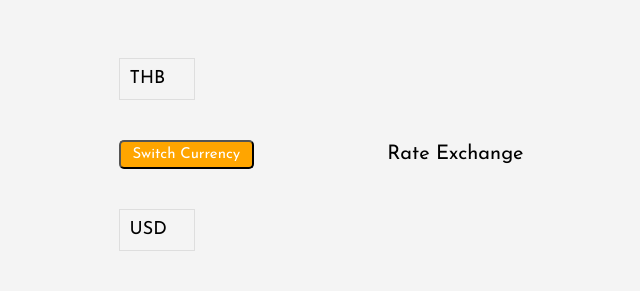
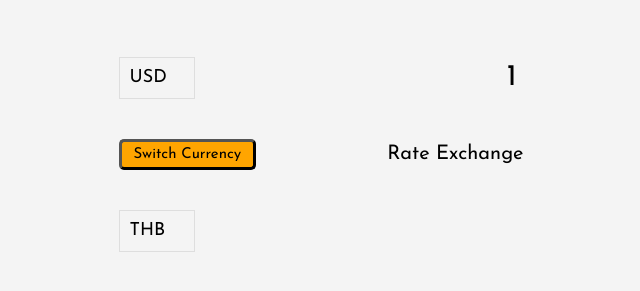
Before and after one commit to TanaphatSaeung/Converting_Currency, a plain HTML site: page index.html in a window 1280 px wide. Both pictures are taken after a click on the button "Switch Currency". Shown: the part 393-684 px from the top of the page, without its empty margins (314-954 px from the left). Drawn offline with Linux system fonts and the light colour scheme; no server answers.

Commit message:
Finish the projectg converting currency

```diff
--- a/index.html
+++ b/index.html
@@ -65,7 +65,7 @@
                 <option value="VND">VND</option>
                 <option value="ZAR">ZAR</option>
             </select>
-            <input type="number" id="amount-one">
+            <input type="number" id="amount-one" value="1">
         </div>
         <div class="swap-container">
             <button class="btn" id="btn">Switch Currency</button>
@@ -126,7 +126,7 @@
                 <option value="VND">VND</option>
                 <option value="ZAR">ZAR</option>
             </select>
-            <input type="number" id="amount-two">
+            <input type="number" id="amount-two" readonly>
         </div>
     </div>
     <script src="script.js"></script>
--- a/script.js
+++ b/script.js
@@ -5,7 +5,7 @@ const amount_one = document.getElementById('amount-one')
 const amount_two = document.getElementById('amount-two')
 
 const rateText = document.getElementById('rate')
-const btn = document.getElementById('btn')
+const swap = document.getElementById('btn')
 
 const calculateMoney = () =>{
     const one = currency_one.value
@@ -16,9 +16,18 @@ const calculateMoney = () =>{
     then(data=>{
         const rate = data['conversion_rates'][two]
         rateText.innerText = ` 1 ${one} = ${rate} ${two}`
+        amount_two.value = (amount_one.value*rate).toFixed(2)
     })
 }
 
 currency_one.addEventListener('change',calculateMoney)
 currency_two.addEventListener('change',calculateMoney)
+amount_one.addEventListener('input',calculateMoney)
+amount_two.addEventListener('input',calculateMoney)
+swap.addEventListener('click',()=>{
+    const tempCurrency = currency_one.value
+    currency_one.value=currency_two.value
+    currency_two.value = tempCurrency
+    calculateMoney()
+})
 calculateMoney()
--- a/style.css
+++ b/style.css
@@ -14,12 +14,13 @@ body {
     padding: 20px;
 }
 .btn{
-    color: #fff;
     background-color: orange;
     cursor: pointer;
     border-radius: 5px;
+    border-width: 3px;
     font-size: 15px;
     padding: 5px 12px;
+    border-style:outset;
 }
 .money-img{
     width: 220px;
```
